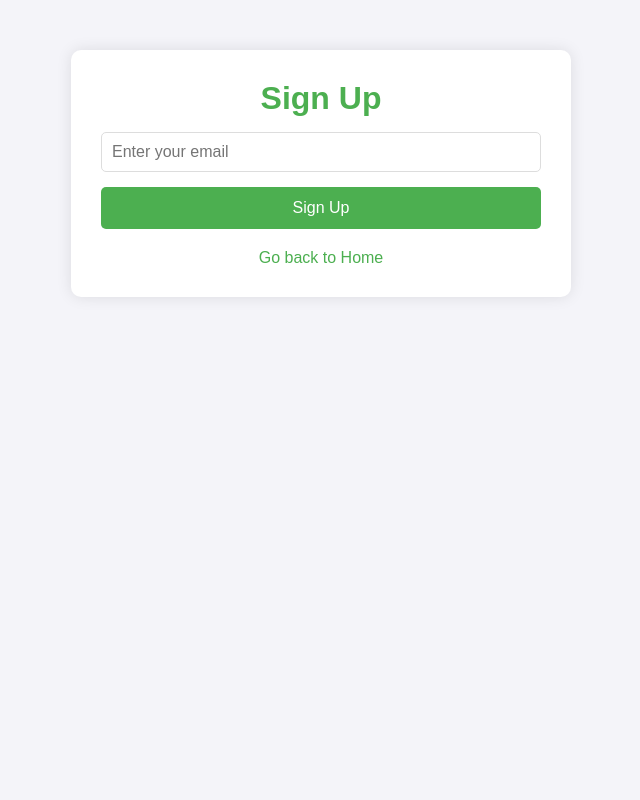
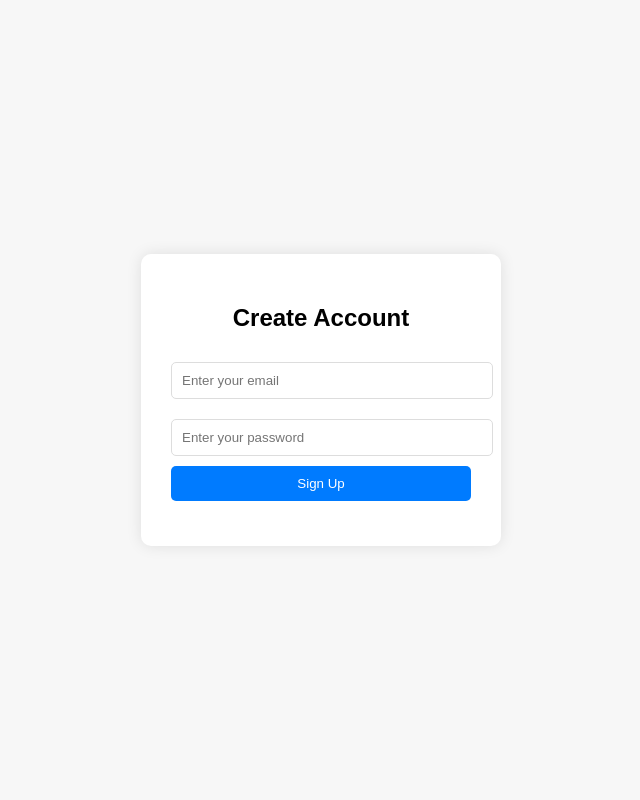
Before and after one commit to mattgraj/gardio, a Flask app: page /signup in a window 1280 px wide. Shown: the whole page, without its empty margins (319-959 px from the left). Run offline with Flask 2, Linux system fonts and the light colour scheme.

Commit message:
Update signup.html

```diff
--- a/templates/signup.html
+++ b/templates/signup.html
@@ -4,19 +4,66 @@
     <meta charset="UTF-8">
     <meta name="viewport" content="width=device-width, initial-scale=1.0">
     <title>Sign Up</title>
-    <link rel="stylesheet" href="{{ url_for('static', filename='style.css') }}">
+    <link rel="stylesheet" href="https://cdnjs.cloudflare.com/ajax/libs/font-awesome/6.0.0-beta3/css/all.min.css">
+    <style>
+        body {
+            font-family: Arial, sans-serif;
+            background-color: #f7f7f7;
+            display: flex;
+            justify-content: center;
+            align-items: center;
+            height: 100vh;
+            margin: 0;
+        }
+        .form-container {
+            background-color: white;
+            padding: 30px;
+            border-radius: 10px;
+            box-shadow: 0px 0px 15px rgba(0, 0, 0, 0.1);
+            width: 300px;
+        }
+        .form-container h2 {
+            text-align: center;
+            margin-bottom: 20px;
+        }
+        .form-container input {
+            width: 100%;
+            padding: 10px;
+            margin: 10px 0;
+            border-radius: 5px;
+            border: 1px solid #ddd;
+        }
+        .form-container button {
+            width: 100%;
+            padding: 10px;
+            background-color: #007BFF;
+            color: white;
+            border: none;
+            border-radius: 5px;
+            cursor: pointer;
+        }
+        .form-container button:hover {
+            background-color: #0056b3;
+        }
+        .message {
+            color: red;
+            text-align: center;
+            font-size: 14px;
+            margin-top: 15px;
+        }
+    </style>
 </head>
 <body>
-    <div class="container">
-        <h1>Sign Up</h1>
-        <form method="POST">
-            <input type="email" id="email" name="email" placeholder="Enter your email" required>
+
+    <div class="form-container">
+        <h2>Create Account</h2>
+        <form action="/signup" method="POST">
+            <input type="email" name="email" placeholder="Enter your email" required><br>
+            <input type="password" name="password" placeholder="Enter your password" required><br>
             <button type="submit">Sign Up</button>
         </form>
-        {% if message %}
-        <div class="alert">{{ message }}</div>
-        {% endif %}
-        <a href="{{ url_for('home') }}">Go back to Home</a>
+        <p class="message">{{ message }}</p>
     </div>
+
 </body>
 </html>
```
